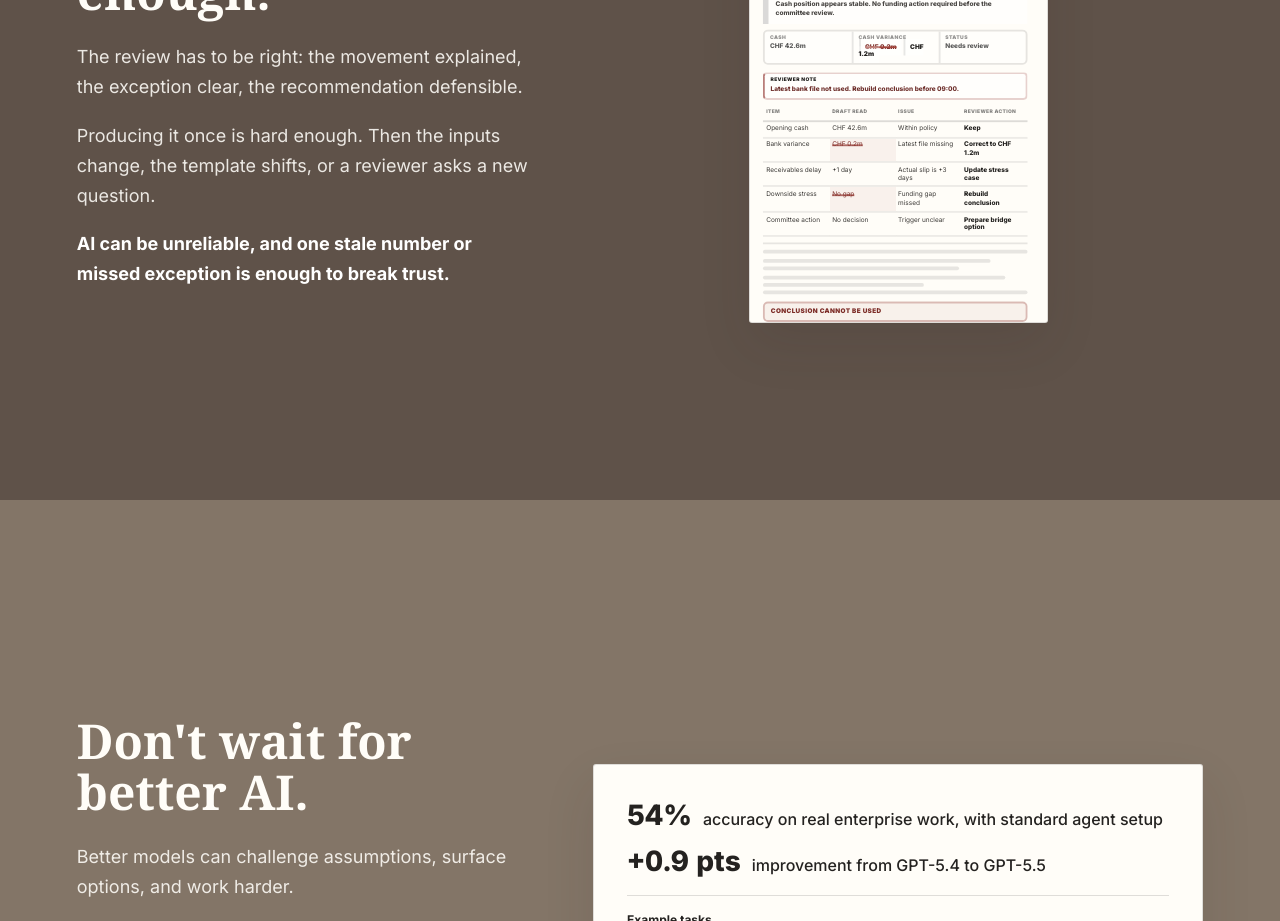
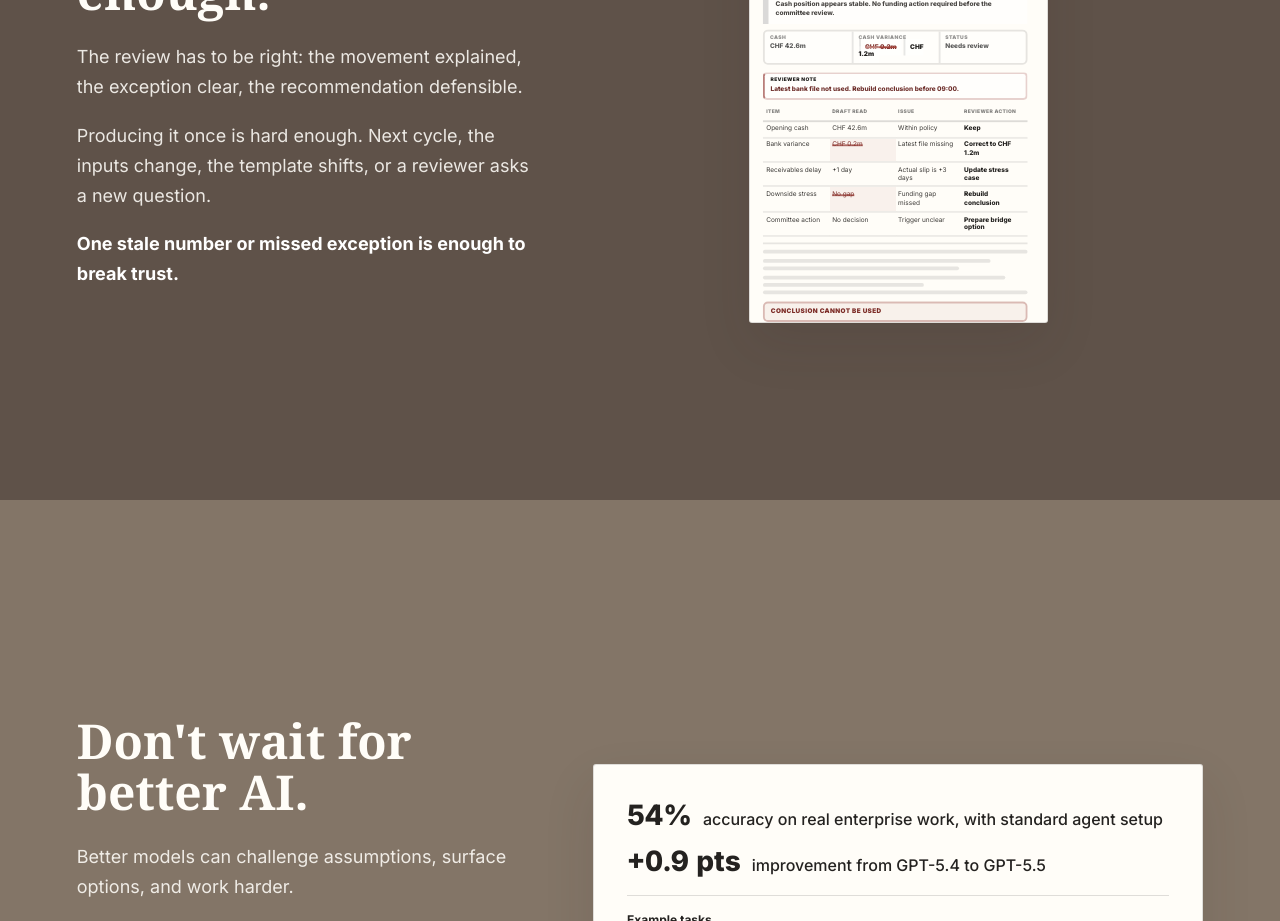
Before and after one commit to ChipAlexandru/Eclipsaiv2, a Next.js app: page / in a window 1280 px wide. Shown: the part 2700-3621 px from the top of the page. Built offline with nearby package versions, Linux system fonts and the light colour scheme.

Commit message:
Page 3: tighten lead copy (Next cycle; drop 'AI can be unreliable')
Co-Authored-By: Claude Opus 4.8 <noreply@anthropic.com>

```diff
--- a/src/views/MovieHome.jsx
+++ b/src/views/MovieHome.jsx
@@ -2736,8 +2736,8 @@ const BODY = `
       <div class="scene-copy">
         <h2>Plausible is not enough.</h2>
         <p class="lead">The review has to be right: the movement explained, the exception clear, the recommendation defensible.</p>
-        <p class="lead">Producing it once is hard enough. Then the inputs change, the template shifts, or a reviewer asks a new question.</p>
-        <p class="lead"><strong>AI can be unreliable, and one stale number or missed exception is enough to break trust.</strong></p>
+        <p class="lead">Producing it once is hard enough. Next cycle, the inputs change, the template shifts, or a reviewer asks a new question.</p>
+        <p class="lead"><strong>One stale number or missed exception is enough to break trust.</strong></p>
       </div>
       <div class="stage" aria-hidden="true">
         <div class="challenge-stage">
```
